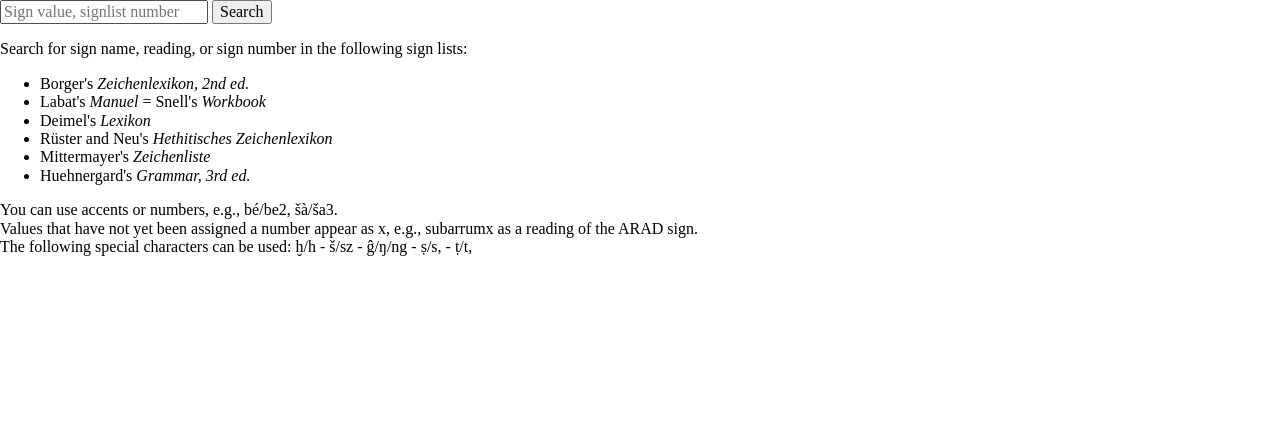
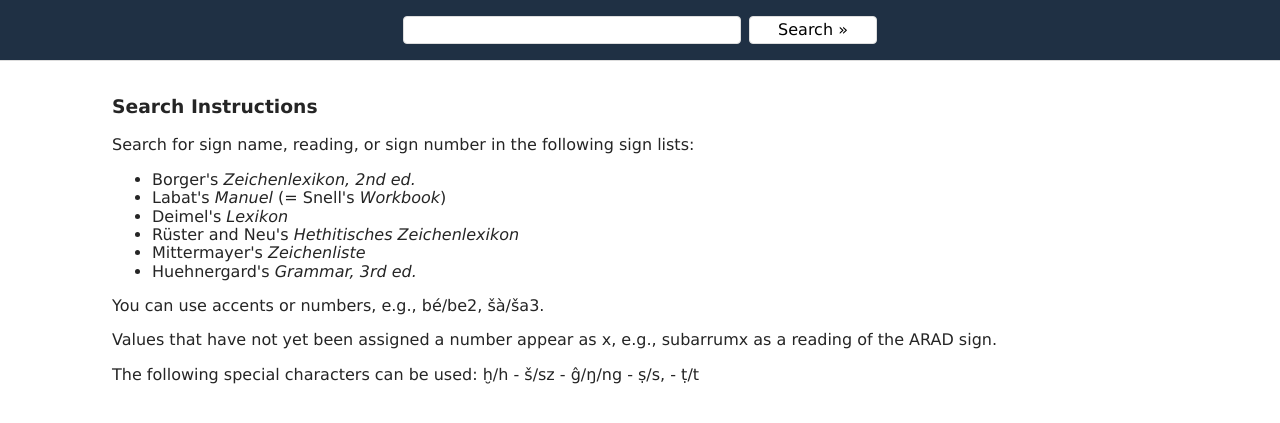
Before and after one commit to jackweinbender/zeichenliste, a Flask app: page / in a window 1280 px wide. Shown: the top 423 px of the page. Run offline with Flask 2, Linux system fonts and the light colour scheme.

Commit message:
Initial styling

```diff
--- a/static/style.css
+++ b/static/style.css
@@ -0,0 +1,101 @@
+/* * {box-sizing: border-box;} */
+:root {
+    --blue: #1f3044;
+    --orange:hsl(27, 96%, 60%);
+    --light-orange:hsl(27, 96%, 70%);
+    --gray:#646c79;
+    --dark-gray: #252525;
+}
+
+
+
+
+
+html {
+    color:var(--dark-gray);
+    font-family: 'Lucida Sans', 'Lucida Sans Regular', 'Lucida Grande', 'Lucida Sans Unicode', Geneva, Verdana, sans-serif
+}
+a {
+    color: var(--blue);
+    text-decoration-color: var(--orange);
+    text-decoration-style: double;
+}
+
+a:hover{
+    background-color: var(--light-orange);
+    text-decoration-color: var(--blue);
+}
+
+.search-box {
+    background-color: var(--blue);
+    border-bottom:solid 1px #ddd;
+    padding: 1rem;
+    display: flex;
+    justify-content: center;
+}
+.search-box * {
+    border: solid 1px #ddd;
+    padding: 0.25rem 0.5rem;
+    border-radius: 0.25rem;
+}
+.search-box input {
+    min-width: 10rem;
+    flex: 4;
+    max-width: 20rem;
+    margin-right:0.5rem;
+}
+
+.search-box button {
+    background-color:white;
+    flex: 1;
+    max-width: 8rem;
+}
+
+.content {
+    padding: 1rem;
+    margin: auto;
+    max-width:66rem;
+}
+
+.content h2 {
+    display: inline-block;
+    color: var(--orange);
+    background-color: var(--blue);
+    padding: 0.25rem 0.5rem;
+    margin: 0.5rem 0;
+}
+
+.results-card {
+    padding:0.5rem 0;
+    background: #eee;
+    border:solid 1px #ddd;
+    margin: 0.25rem 0;
+    display:flex;
+    min-height: 6rem;
+}
+.results-card > * {
+    padding: 0.5rem;
+}
+.results-card-image {
+    font-size: 3rem;
+    min-width: 5rem;
+    text-align: center;
+}
+
+.resuts-card-content {}
+
+.results-card-content h3 {
+    font-size: 1.5rem;
+    display block;
+    margin: 0;
+    border-bottom: solid 1px #ccc;
+    padding-bottom: 0.25rem;
+    margin-bottom: 0.25rem;
+}
+
+@media only screen and (min-width: 500px) {
+    .results-card-image {
+        font-size: 4rem;
+        min-width: 7rem;
+    }
+}
--- a/templates/home.html
+++ b/templates/home.html
@@ -2,19 +2,18 @@
 
 {% block container %}
 <div class="search-instructions">
-		<p>
-			Search for sign name, reading, or sign number in the following sign lists:
+	<h3>Search Instructions</h3>
+	<p>Search for sign name, reading, or sign number in the following sign lists:
 	<ul>
 		<li>Borger's <i>Zeichenlexikon, 2nd ed.</i></li>
-				<li>Labat's <i>Manuel</i> = Snell's <i>Workbook</i></li>
+		<li>Labat's <i>Manuel</i> (= Snell's <i>Workbook</i>)</li>
 		<li>Deimel's <i>Lexikon</i></li>
 		<li>Rüster and Neu's <i>Hethitisches Zeichenlexikon</i></li>
 		<li>Mittermayer's <i>Zeichenliste</i></li>
 		<li>Huehnergard's <i>Grammar, 3rd ed.</i></li>
 	</ul>
-			You can use accents or numbers, e.g., bé/be2, šà/ša3.<br/>
-			Values that have not yet been assigned a number appear as x, e.g., subarrumx as a reading of the ARAD sign.<br/>
-			The following special characters can be used: ḫ/h - š/sz - ĝ/ŋ/ng - ṣ/s, - ṭ/t,<br/>
-		</p>
+	<p>You can use accents or numbers, e.g., bé/be2, šà/ša3.</p>
+	<p>Values that have not yet been assigned a number appear as x, e.g., subarrumx as a reading of the ARAD sign.</p>
+	<p>The following special characters can be used: ḫ/h - š/sz - ĝ/ŋ/ng - ṣ/s, - ṭ/t</p>
 </div>
 {% endblock %}
--- a/templates/index.html
+++ b/templates/index.html
@@ -15,13 +15,13 @@
 
 <body>
   <div class="container">
-    <div class="search-box">
-        <form action="/search" method="GET">
-            <input type="text" name="query" placeholder="Sign value, signlist number"/>
-            <button type="submit">Search</button>
+        <form class="search-box" action="/search" method="GET">
+            <input type="text" name="query"/>
+            <button type="submit">Search&nbsp;»</button>
         </form>
-      </div>
-      {% block container %}{% endblock %}
+        <div class="content">
+          {% block container %}{% endblock %}
+        </div>
   </div>
 </body>
 </html>
```
Also changed, not shown: templates/search.html (+12 -7 lines). Lines whose indentation alone changed are shown as unchanged.
